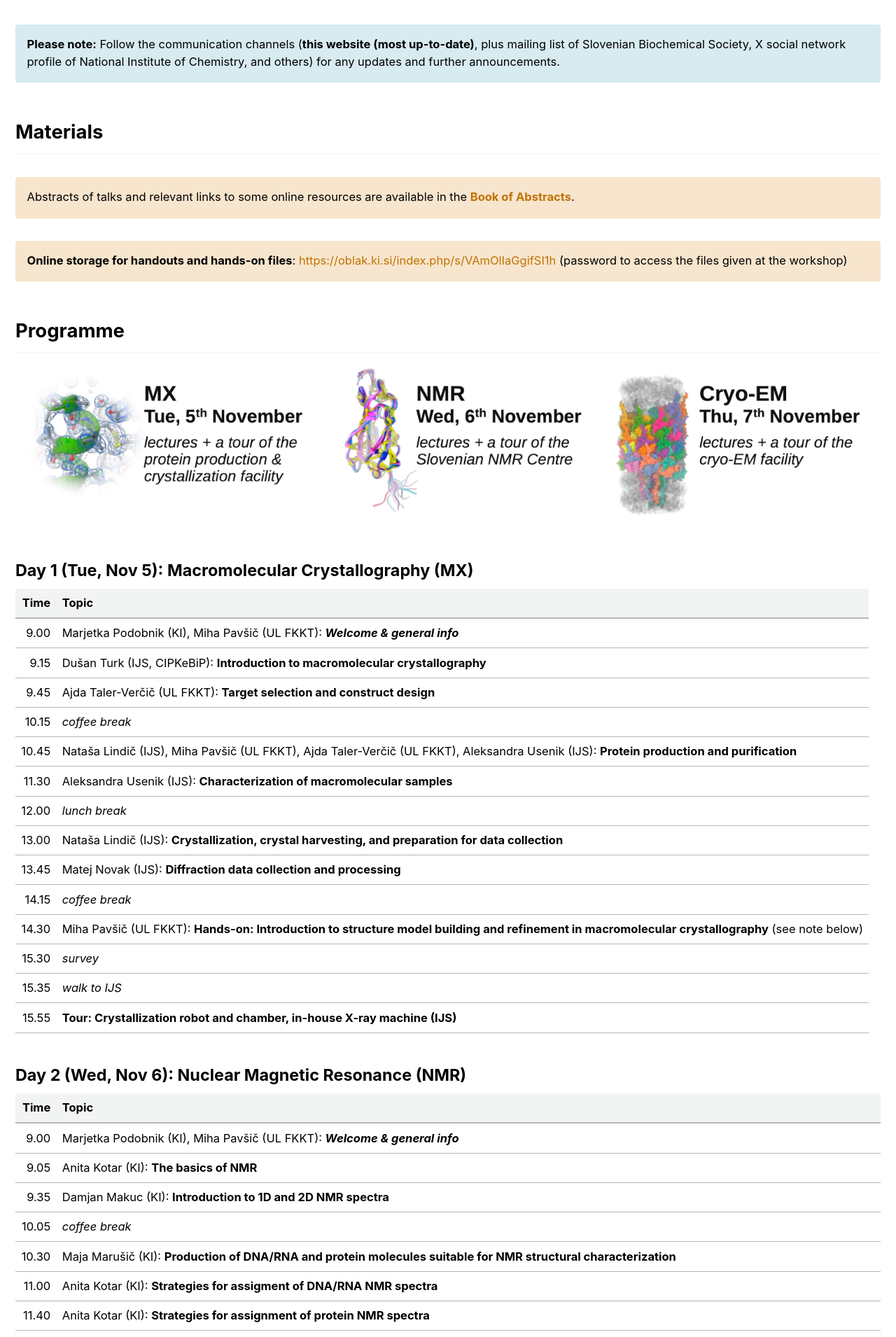
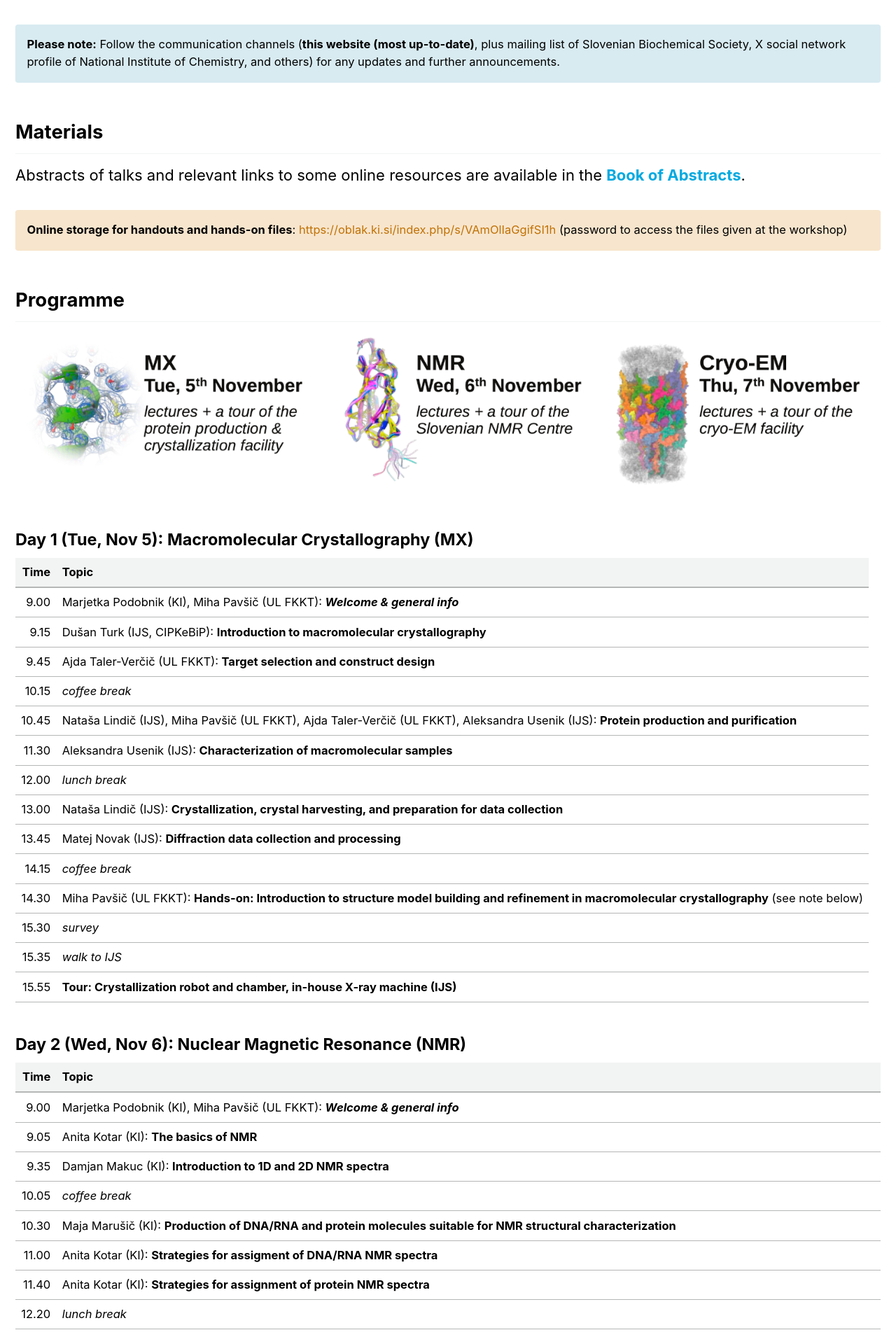
Before and after one commit to InstructSI/instructsi.github.io, a Jekyll site: the page built from _pages/bmasb2024.md, in a window 1280 px wide. Shown: the part 2416-4326 px from the top of the page at 70% size. Built offline with Jekyll 4.4.1, drawn with Linux system fonts in a browser that asks for light colours; cached includes are drawn as plain includes.

Commit message:
Changed formatting

```diff
--- a/_pages/bmasb2024.md
+++ b/_pages/bmasb2024.md
@@ -159,7 +159,6 @@ For any further information etc. please do not hesitate to contact us via e-mail
 ## Materials
 
 Abstracts of talks and relevant links to some online resources are available in the [**Book of Abstracts**]({{ site.url }}{{ site.baseurl }}/assets/docs/2024-bmasb2024-book_of_abstracts.pdf).
-{: .notice--warning}
 
 **Online storage for handouts and hands-on files**: [https://oblak.ki.si/index.php/s/VAmOlIaGgifSI1h](https://oblak.ki.si/index.php/s/VAmOlIaGgifSI1h) (password to access the files given at the workshop)
 {: .notice--warning}
```
